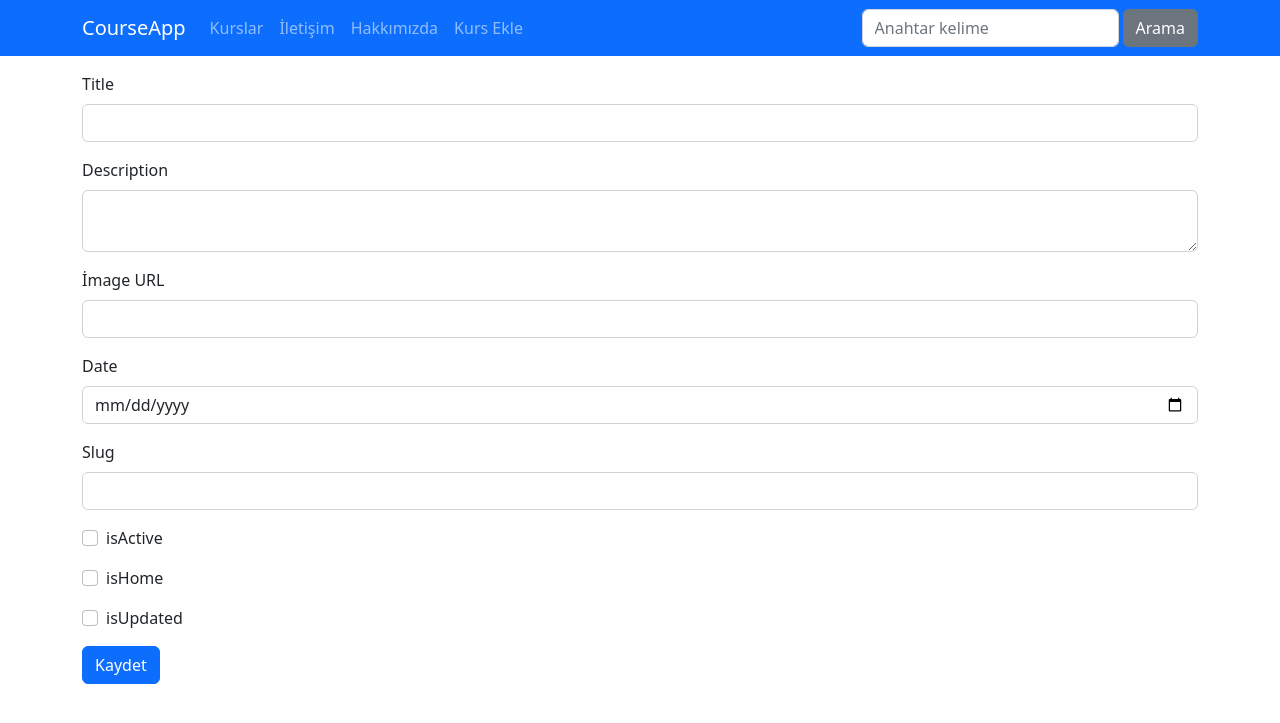
After one commit to gonulpolat/Django-Ile-Web-Gelistirme-Sadik_Turan_Kursu, a Django app: page /kurs/create-course in a window 1280 px wide. The commit adds this page. Shown: the top 723 px of the page. Run offline with Django 4.2, Linux system fonts and the light colour scheme; some libraries are stand-ins or nearby versions.

Commit message:
Kurs ekleme formu oluşturuldu.
Navigasyon menüsüne Kurs Ekle linki eklendi.

```diff
--- /dev/null
+++ b/Courses/templates/courses/create-course.html
@@ -0,0 +1,65 @@
+{% extends "base.html" %}
+{% load static %}
+
+{% block css_files %}
+    <link
+        rel="stylesheet"
+        href="https://cdnjs.cloudflare.com/ajax/libs/font-awesome/6.7.2/css/all.min.css"
+    />
+    <link rel="stylesheet" href="{% static 'courses/css/style.css' %}">
+{% endblock css_files %}
+
+{% block page_title %}
+    Create Course
+{% endblock page_title%}
+
+{% block content %}
+    <div class="container mt-3">
+      <div class="row">
+        <div class="col-12">
+
+            <form action="{% url 'create_course' %}" method="POST">
+                <div class="mb-3">
+                    <label for="title" class="form-label">Title</label>
+                    <input type="text" name="title" id="" class="form-control">
+                </div>
+                <div class="mb-3">
+                    <label for="description" class="form-label">Description</label>
+                    <textarea name="description" id="" class="form-control"></textarea>
+                </div>
+                <div class="mb-3">
+                    <label for="imageUrl" class="form-label">İmage URL</label>
+                    <input type="text" name="imageUrl" id="" class="form-control">
+                </div>
+                <div class="mb-3">
+                    <label for="date" class="form-label">Date</label>
+                    <input type="date" name="imagdateeUrl" id="" class="form-control">
+                </div>
+                <div class="mb-3">
+                    <label for="slug" class="form-label">Slug</label>
+                    <input type="text" name="slug" id="" class="form-control">
+                </div>
+                <div class="form-check mb-3">
+                    <input type="checkbox" name="isActive" id="" class="form-check-input">
+                    <label for="isActive" class="form-check-label">isActive</label>
+                </div>
+                <div class="form-check mb-3">
+                    <input type="checkbox" name="isHome" id="" class="form-check-input">
+                    <label for="isHome" class="form-check-label">isHome</label>
+                </div>
+                <div class="form-check mb-3">
+                    <input type="checkbox" name="isUpdated" id="" class="form-check-input">
+                    <label for="isUpdated" class="form-check-label">isUpdated</label>
+                </div>
+
+                <button type="submit" class="btn btn-primary">Kaydet</button>
+            </form>
+
+        </div>
+      </div>
+    </div>
+{% endblock content %}
+
+{% block js_files %}
+    <script src="{% static 'courses/js/script.js' %}"></script>
+{% endblock js_files %}
--- a/Courses/urls.py
+++ b/Courses/urls.py
@@ -4,6 +4,7 @@ from . import views
 urlpatterns = [
     path('', views.index, name="index"),
     path('search', views.search, name="search"),
+    path('create-course', views.create_course, name="create_course"),
     path('<slug:slug>', views.details, name='course_details'),
     path('kategori/<slug:slug>', views.get_courses_by_category, name='courses_by_category_name'),
 ]
--- a/Courses/views.py
+++ b/Courses/views.py
@@ -27,6 +27,9 @@ def search(request):
         'courses': courses,
     })
 
+def create_course(request):
+    return render(request, "courses/create-course.html")
+
 
 def details(request, slug):
     course = get_object_or_404(Course, slug=slug)
--- a/templates/partials/_nav.html
+++ b/templates/partials/_nav.html
@@ -11,6 +11,9 @@
             <li class="nav-item">
                 <a href="{% url "about" %}" class="nav-link">Hakkımızda</a>
             </li>
+            <li class="nav-item">
+                <a href="{% url "create_course" %}" class="nav-link">Kurs Ekle</a>
+            </li>
         </ul>
 
         <form class="d-flex" action="{% url "search" %}">
```
